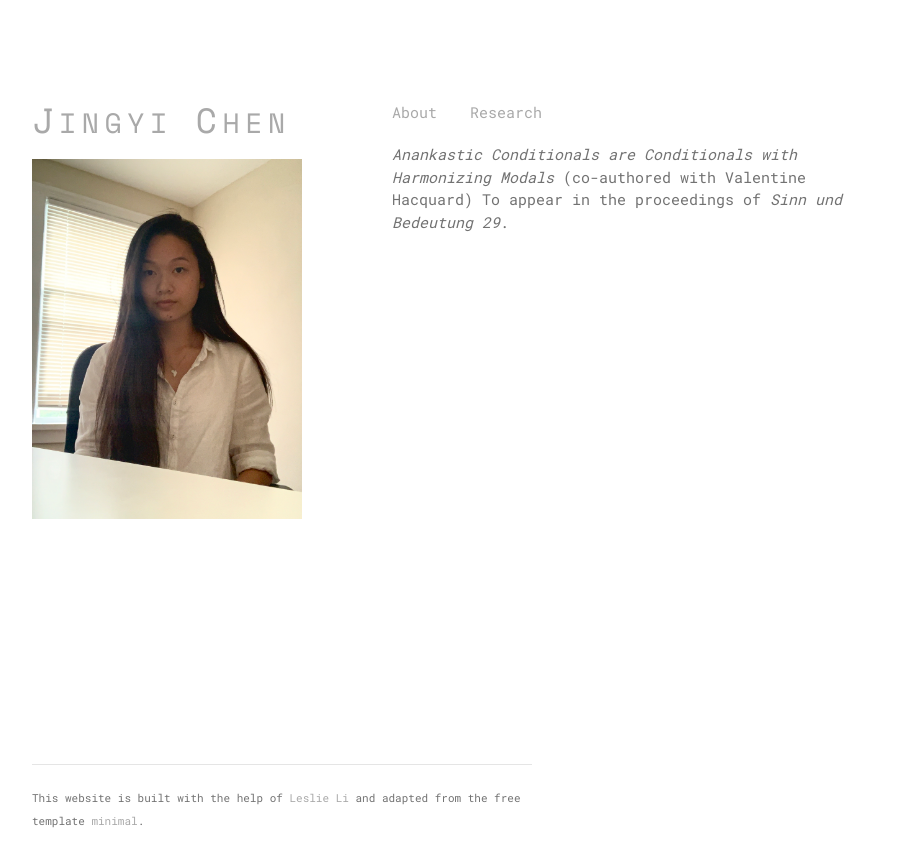
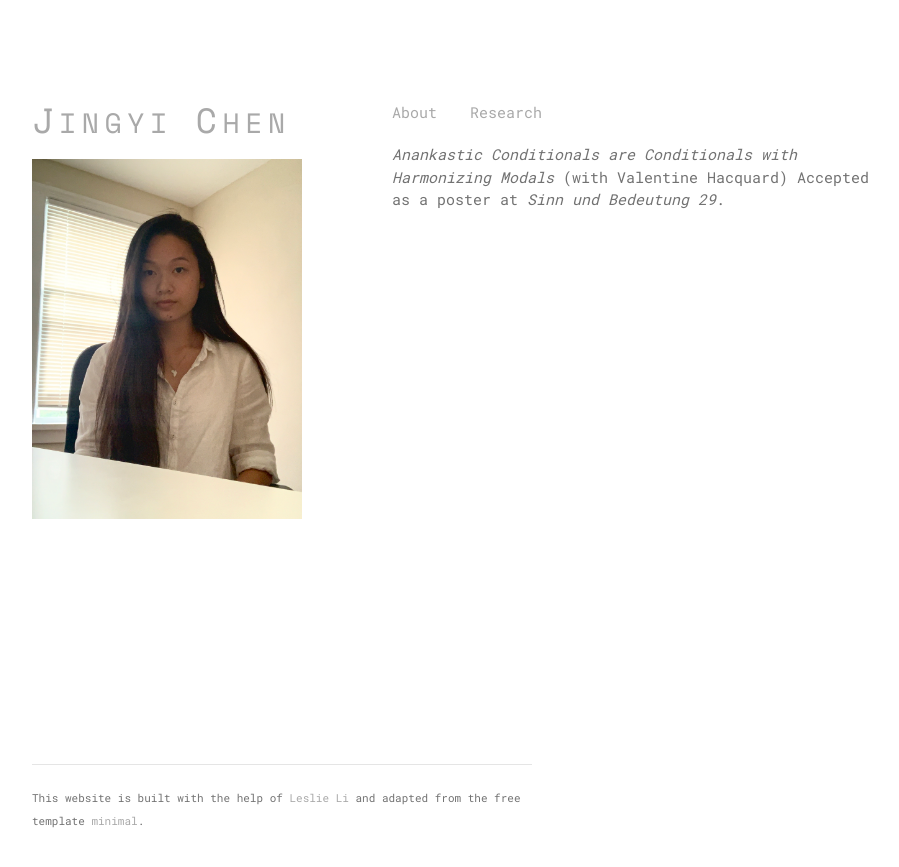
Before and after one commit to Jingyichenn/jingyichen.org, a Jekyll site: the page built from research.md, in a window 1280 px wide. Shown: the top 867 px of the page, without its empty margins (178-1077 px from the left). Built offline with Jekyll 4.4.1, drawn with Linux system fonts in a browser that asks for light colours.

Commit message:
Update research.md

```diff
--- a/research.md
+++ b/research.md
@@ -2,4 +2,4 @@
 layout: default
 ---
 
-*Anankastic Conditionals are Conditionals with Harmonizing Modals* (co-authored with Valentine Hacquard) To appear in the proceedings of *Sinn und Bedeutung 29*.
+*Anankastic Conditionals are Conditionals with Harmonizing Modals* (with Valentine Hacquard) Accepted as a poster at *Sinn und Bedeutung 29*.
```
